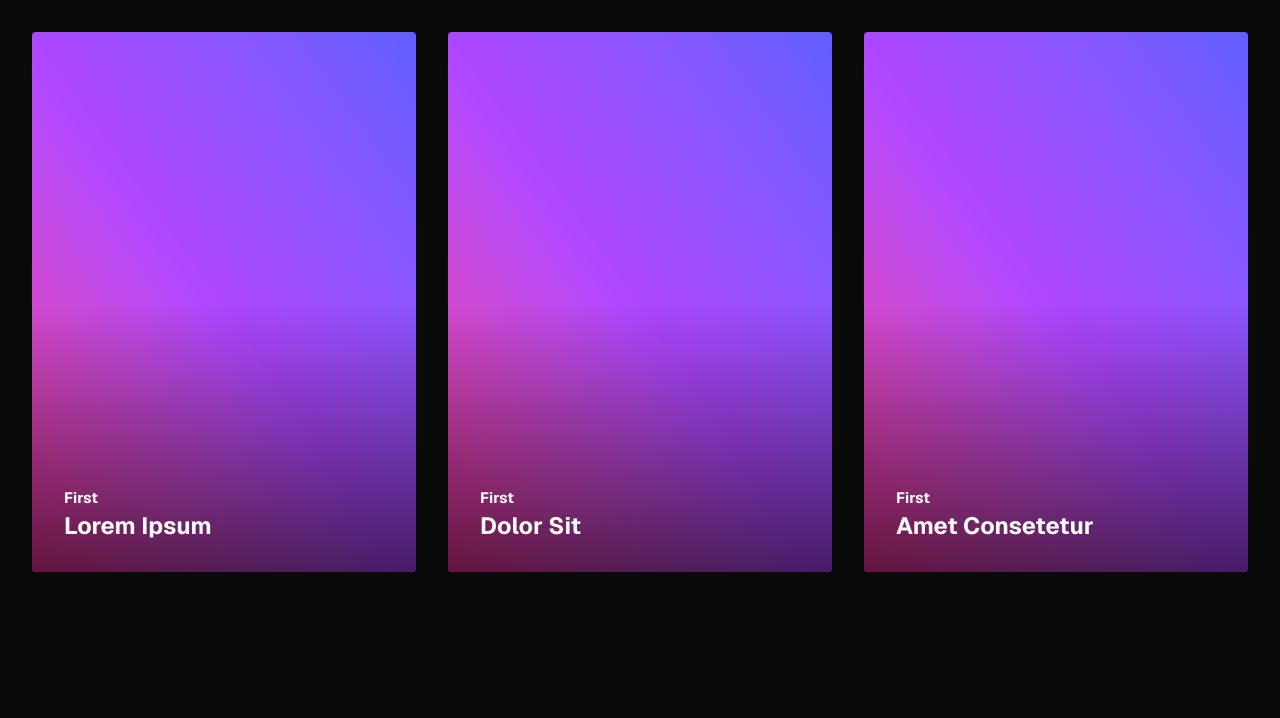
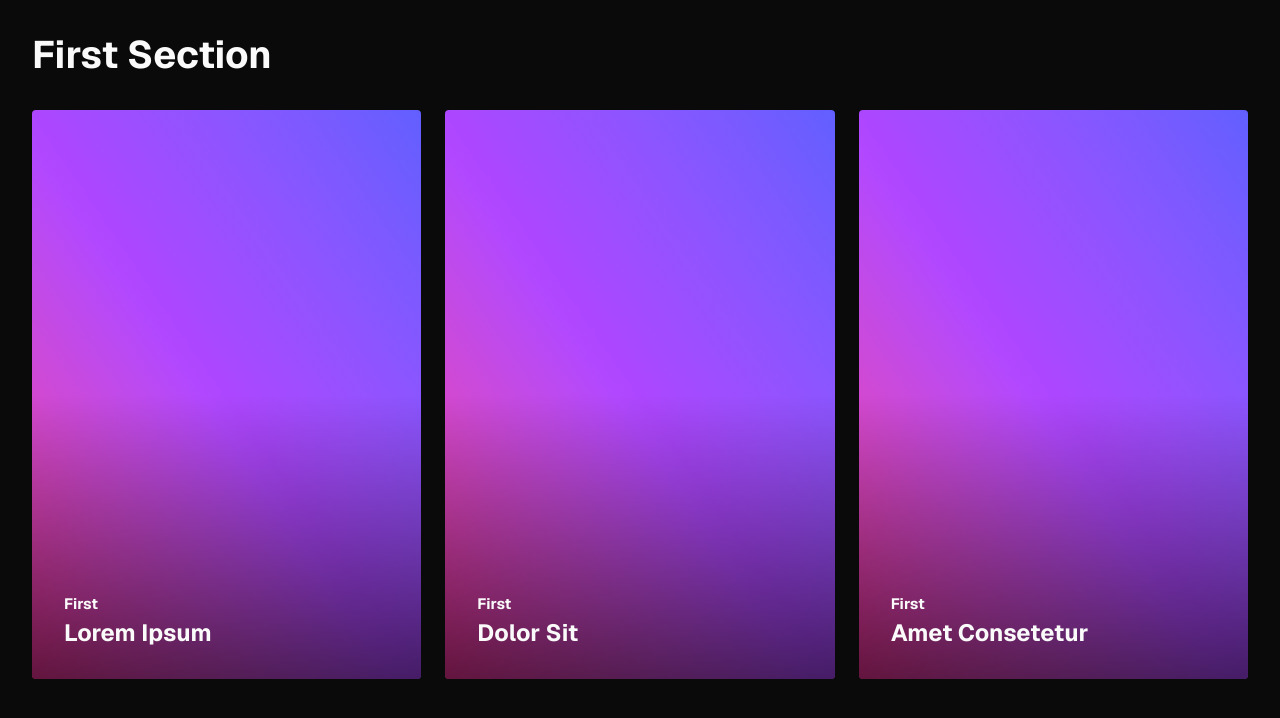
Before and after one commit to RaphaelHoepsWhy/ui-experiments, a Next.js app: page /grid in a window 1280 px wide. Shown: the top 718 px of the page. Built offline with nearby package versions, Linux system fonts and the light colour scheme.

Commit message:
feat: grid

```diff
--- a/app/grid/page.tsx
+++ b/app/grid/page.tsx
@@ -2,7 +2,9 @@ import Box from "@/app/grid/components/Box"
 
 export default function Home() {
   return (
-    <div className="aspect-wide grid grid-cols-3 gap-8">
+    <>
+      <h2 className="p-4 text-2xl lg:p-8">First Section</h2>
+      <div className="aspect-wide grid grid-cols-3 gap-4 px-8 lg:gap-6 lg:px-8">
         <Box className="text-lg">
           <div className="pb-1 text-sm">First</div>
           <div className="text-lg">Lorem Ipsum</div>
@@ -16,5 +18,6 @@ export default function Home() {
           <div className="text-lg">Amet Consetetur</div>
         </Box>
       </div>
+    </>
   )
 }
--- a/app/layout.tsx
+++ b/app/layout.tsx
@@ -27,7 +27,7 @@ export default function RootLayout({
       <body
         className={`${geistSans.variable} ${geistMono.variable} dark font-sans antialiased`}
       >
-        <div className="p-8">{children}</div>
+        {children}
       </body>
     </html>
   )
```
Lines whose indentation alone changed are shown as unchanged.
